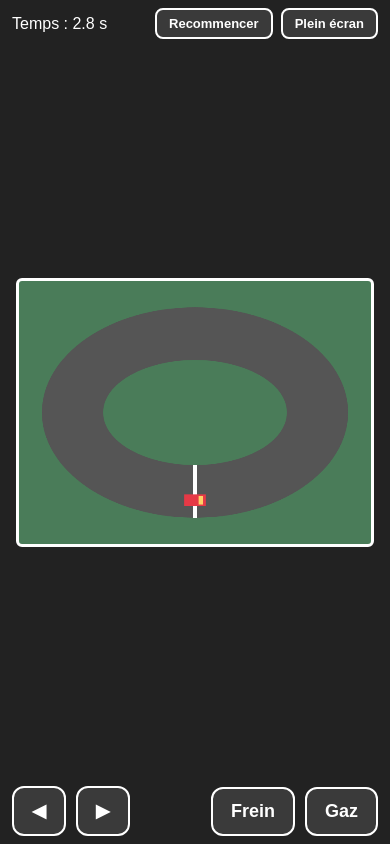
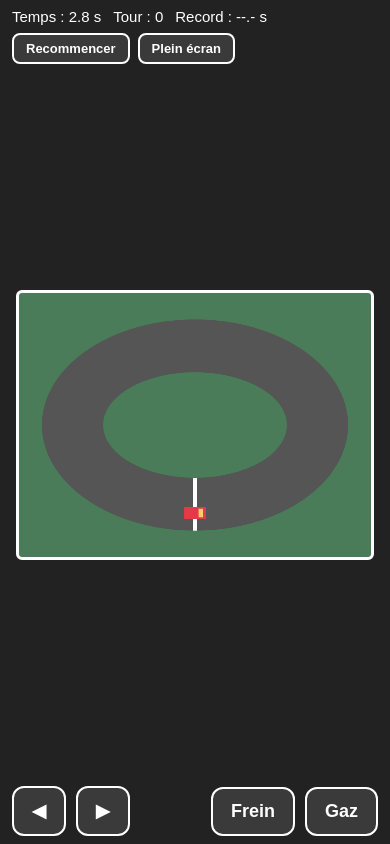
Before and after one commit to jlb30350/jeu-courses, a plain HTML site: page index.html in a window 390 px wide. Both pictures are taken after a click on the button "Recommencer". Drawn offline with Linux system fonts and the light colour scheme.

Commit message:
sortie de route compte tour

```diff
--- a/index.html
+++ b/index.html
@@ -46,13 +46,21 @@
 
         .barre-hud {
             display: flex;
+            flex-wrap: wrap;
             align-items: center;
             justify-content: space-between;
             width: 100%;
             max-width: 960px;
-            font-size: 16px;
-            gap: 10px;
+            font-size: 15px;
+            gap: 8px 14px;
             flex-shrink: 0;
+        }
+
+        .stats-hud {
+            display: flex;
+            flex-wrap: wrap;
+            align-items: center;
+            gap: 12px;
         }
 
         .actions-hud {
@@ -81,6 +89,11 @@
             height: auto;
             aspect-ratio: 4 / 3;
             object-fit: contain;
+            transition: border-color 0.15s ease;
+        }
+
+        canvas.hors-piste {
+            border-color: #f4a261;
         }
 
         .controles-mobiles {
@@ -123,6 +136,13 @@
             border-radius: 8px;
         }
 
+        /* Masquer les manettes tactiles sur grand écran PC sans pointeur grossier */
+        @media (min-width: 901px) and (hover: hover) and (pointer: fine) {
+            .controles-mobiles {
+                display: none;
+            }
+        }
+
         @media (orientation: portrait) {
             .zone-circuit {
                 flex: 0 1 auto;
@@ -132,7 +152,7 @@
             canvas {
                 width: 92vw;
                 max-width: 540px;
-                max-height: 46dvh;
+                max-height: 45dvh;
                 height: auto;
                 aspect-ratio: 4 / 3;
             }
@@ -146,7 +166,7 @@
             }
 
             .barre-hud {
-                font-size: 14px;
+                font-size: 13px;
             }
 
             button {
@@ -165,7 +185,11 @@
 
 <body>
     <div class="barre-hud">
-        <div>Temps : <span id="chrono">0.0</span> s</div>
+        <div class="stats-hud">
+            <div>Temps : <span id="chrono">0.0</span> s</div>
+            <div>Tour : <span id="tour">0</span></div>
+            <div>Record : <span id="record">--.-</span> s</div>
+        </div>
         <div class="actions-hud">
             <button type="button" id="btn-reset" class="btn-hud">Recommencer</button>
             <button type="button" id="btn-fullscreen" class="btn-hud">Plein écran</button>
@@ -191,8 +215,19 @@
         const canvas = document.getElementById("jeu");
         const ctx = canvas.getContext("2d");
         const affichageChrono = document.getElementById("chrono");
+        const affichageTour = document.getElementById("tour");
+        const affichageRecord = document.getElementById("record");
         const btnFullscreen = document.getElementById("btn-fullscreen");
         const btnReset = document.getElementById("btn-reset");
+
+        const CLE_RECORD = "prototype_course_meilleur_tour_v1";
+        let meilleurTour = parseFloat(localStorage.getItem(CLE_RECORD));
+        if (Number.isNaN(meilleurTour)) meilleurTour = null;
+
+        function mettreAJourAffichageRecord() {
+            affichageRecord.textContent = meilleurTour !== null ? meilleurTour.toFixed(1) : "--.-";
+        }
+        mettreAJourAffichageRecord();
 
         const vehicule = {
             x: 400,
@@ -206,14 +241,23 @@
         };
 
         let debutTemps = Date.now();
+        let debutTourTemps = Date.now();
+        let toursCompletes = 0;
+        let aPasseMoitieHaute = false;
+        let precedentX = vehicule.x;
 
         function reinitialiserCourse() {
             vehicule.x = 400;
             vehicule.y = 500;
             vehicule.angle = 0;
             vehicule.vitesse = 0;
+            precedentX = vehicule.x;
+            toursCompletes = 0;
+            aPasseMoitieHaute = false;
             debutTemps = Date.now();
+            debutTourTemps = Date.now();
             affichageChrono.textContent = "0.0";
+            affichageTour.textContent = "0";
         }
 
         if (btnReset) {
@@ -317,6 +361,34 @@
             return ext <= 1 && int >= 1;
         }
 
+        function verifierPassageLigne() {
+            if (vehicule.y < 230) {
+                aPasseMoitieHaute = true;
+            }
+
+            // Ligne d'arrivée située en bas au centre : x = 400, y entre 420 et 540
+            const dansZoneLigneY = vehicule.y >= 420 && vehicule.y <= 540;
+            const franchitLigne = (precedentX < 400 && vehicule.x >= 400) || (precedentX > 400 && vehicule.x <= 400);
+
+            if (aPasseMoitieHaute && dansZoneLigneY && franchitLigne) {
+                const maintenant = Date.now();
+                const dureeTour = (maintenant - debutTourTemps) / 1000;
+                toursCompletes += 1;
+                affichageTour.textContent = String(toursCompletes);
+
+                if (dureeTour > 1 && (meilleurTour === null || dureeTour < meilleurTour)) {
+                    meilleurTour = dureeTour;
+                    localStorage.setItem(CLE_RECORD, meilleurTour.toFixed(1));
+                    mettreAJourAffichageRecord();
+                }
+
+                debutTourTemps = maintenant;
+                aPasseMoitieHaute = false;
+            }
+
+            precedentX = vehicule.x;
+        }
+
         function boucleJeu() {
             if (touches["ArrowUp"]) vehicule.vitesse += vehicule.acceleration;
             if (touches["ArrowDown"]) vehicule.vitesse -= vehicule.acceleration;
@@ -328,7 +400,8 @@
             }
 
             vehicule.vitesse *= vehicule.friction;
-            const limiteVitesse = estSurPiste(vehicule.x, vehicule.y) ? vehicule.vitesseMax : 2;
+            const surPiste = estSurPiste(vehicule.x, vehicule.y);
+            const limiteVitesse = surPiste ? vehicule.vitesseMax : 2;
             if (vehicule.vitesse > limiteVitesse) vehicule.vitesse = limiteVitesse;
 
             vehicule.x += Math.cos(vehicule.angle) * vehicule.vitesse;
@@ -336,6 +409,9 @@
 
             vehicule.x = Math.max(15, Math.min(canvas.width - 15, vehicule.x));
             vehicule.y = Math.max(15, Math.min(canvas.height - 15, vehicule.y));
+
+            verifierPassageLigne();
+            canvas.classList.toggle("hors-piste", !surPiste);
 
             ctx.clearRect(0, 0, canvas.width, canvas.height);
             dessinerCircuit();
```
